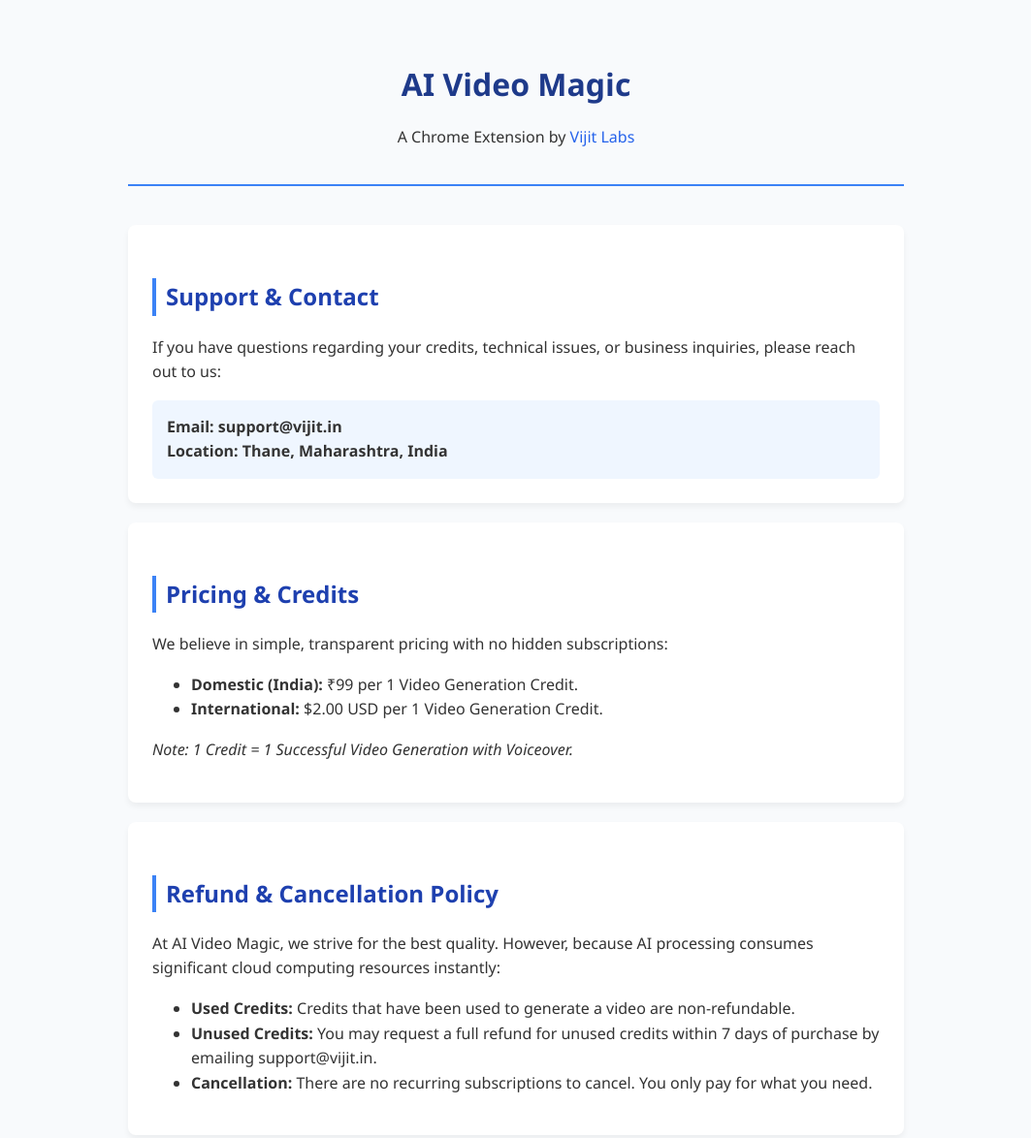
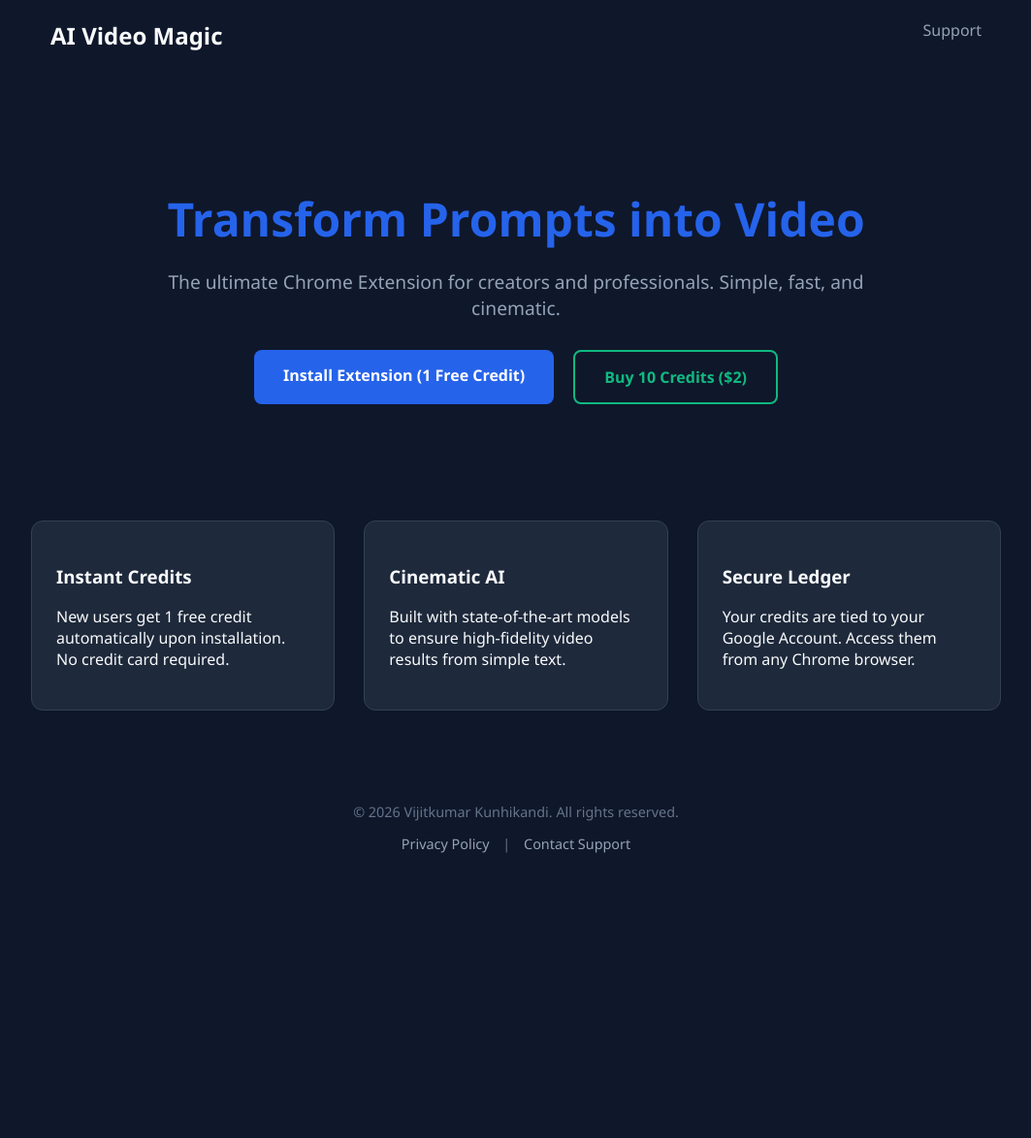
Before and after one commit to Vijit-k/apps.vijit.in, a plain HTML site: page index.html in a window 1280 px wide. Shown: the top 1174 px of the page at 97% size, without its empty margins (108-1171 px from the left). After the commit the page ends 935 px from the top, so only its background shows below. Drawn offline with Linux system fonts and the light colour scheme.

Commit message:
Add files via upload

```diff
--- a/index.html
+++ b/index.html
@@ -3,95 +3,145 @@
 <head>
     <meta charset="UTF-8">
     <meta name="viewport" content="width=device-width, initial-scale=1.0">
-    <title>Apps by Vijit | Legal & Support</title>
+    <title>AI Video Magic | Professional AI Video Generation</title>
     <style>
+        :root {
+            --primary: #2563eb;
+            --success: #10b981;
+            --bg: #0f172a;
+            --text: #f8fafc;
+        }
         body {
-            font-family: 'Segoe UI', Tahoma, Geneva, Verdana, sans-serif;
-            line-height: 1.6;
-            color: #333;
+            font-family: 'Segoe UI', sans-serif;
+            background-color: var(--bg);
+            color: var(--text);
+            margin: 0;
+            display: flex;
+            flex-direction: column;
+            align-items: center;
+            min-height: 100vh;
+        }
+        nav {
+            width: 100%;
+            padding: 20px;
+            display: flex;
+            justify-content: space-between;
+            max-width: 1000px;
+            box-sizing: border-box;
+        }
+        .hero {
+            text-align: center;
+            padding: 80px 20px;
             max-width: 800px;
-            margin: 0 auto;
+        }
+        h1 { font-size: 3rem; color: var(--primary); margin-bottom: 10px; }
+        p.subtitle { font-size: 1.2rem; color: #94a3b8; margin-bottom: 30px; }
+
+        .cta-group {
+            display: flex;
+            gap: 20px;
+            justify-content: center;
+            flex-wrap: wrap;
+        }
+        .btn {
+            padding: 15px 30px;
+            border-radius: 8px;
+            text-decoration: none;
+            font-weight: bold;
+            font-size: 1rem;
+            transition: transform 0.2s;
+        }
+        .btn:hover { transform: translateY(-2px); }
+        .btn-primary { background: var(--primary); color: white; }
+        .btn-outline { border: 2px solid var(--success); color: var(--success); }
+
+        .features {
+            display: grid;
+            grid-template-columns: repeat(auto-fit, minmax(250px, 1fr));
+            gap: 30px;
+            max-width: 1000px;
             padding: 40px 20px;
-            background-color: #f8fafc;
         }
-        header {
+        .card {
+            background: #1e293b;
+            padding: 25px;
+            border-radius: 12px;
+            border: 1px solid #334155;
+        }
+
+        footer {
+            margin-top: auto;
+            padding: 40px;
             text-align: center;
-            border-bottom: 2px solid #3b82f6;
-            padding-bottom: 20px;
-            margin-bottom: 40px;
+            color: #64748b;
+            font-size: 0.9rem;
         }
-        h1 { color: #1e3a8a; margin-bottom: 5px; }
-        h2 { color: #1e40af; border-left: 4px solid #3b82f6; padding-left: 10px; margin-top: 30px; }
-        .card {
-            background: white;
-            padding: 25px;
-            border-radius: 8px;
-            box-shadow: 0 4px 6px rgba(0,0,0,0.05);
-            margin-bottom: 20px;
+        footer a { color: #94a3b8; text-decoration: none; margin: 0 10px; }
+        footer a:hover { text-decoration: underline; }
+
+        /* Privacy Section Styling */
+        #privacy {
+            max-width: 800px;
+            margin: 40px auto;
+            padding: 40px 20px;
+            background: #1e293b;
+            border-radius: 12px;
+            text-align: left;
+            display: none; /* Hidden by default, toggle via JS if needed */
         }
-        .contact-info {
-            background: #eff6ff;
-            padding: 15px;
-            border-radius: 6px;
-            font-weight: bold;
-        }
-        footer {
-            text-align: center;
-            font-size: 0.9em;
-            color: #64748b;
-            margin-top: 50px;
-        }
-        .highlight { color: #2563eb; }
     </style>
 </head>
 <body>
 
-    <header>
-        <h1>AI Video Magic</h1>
-        <p>A Chrome Extension by <span class="highlight">Vijit Labs</span></p>
-    </header>
+    <nav>
+        <div style="font-weight: bold; font-size: 1.5rem;">AI Video Magic</div>
+        <div><a href="#privacy" onclick="document.getElementById('privacy').style.display='block'" style="color:#94a3b8; text-decoration:none;">Support</a></div>
+    </nav>
 
-    <div class="card">
-        <h2>Support & Contact</h2>
-        <p>If you have questions regarding your credits, technical issues, or business inquiries, please reach out to us:</p>
-        <div class="contact-info">
-            Email: support@vijit.in<br>
-            Location: Thane, Maharashtra, India
+    <section class="hero">
+        <h1>Transform Prompts into Video</h1>
+        <p class="subtitle">The ultimate Chrome Extension for creators and professionals. Simple, fast, and cinematic.</p>
+
+        <div class="cta-group">
+            <a href="https://chrome.google.com/webstore/detail/your-id" class="btn btn-primary">Install Extension (1 Free Credit)</a>
+            <a href="https://rzp.io/l/your_live_link" class="btn btn-outline">Buy 10 Credits ($2)</a>
         </div>
-    </div>
+    </section>
 
-    <div class="card">
-        <h2>Pricing & Credits</h2>
-        <p>We believe in simple, transparent pricing with no hidden subscriptions:</p>
+    <section class="features">
+        <div class="card">
+            <h3>Instant Credits</h3>
+            <p>New users get 1 free credit automatically upon installation. No credit card required.</p>
+        </div>
+        <div class="card">
+            <h3>Cinematic AI</h3>
+            <p>Built with state-of-the-art models to ensure high-fidelity video results from simple text.</p>
+        </div>
+        <div class="card">
+            <h3>Secure Ledger</h3>
+            <p>Your credits are tied to your Google Account. Access them from any Chrome browser.</p>
+        </div>
+    </section>
+
+    <section id="privacy">
+        <h2 style="color:var(--primary)">Privacy Policy</h2>
+        <p><strong>Effective Date:</strong> April 2026</p>
+        <p>AI Video Magic is committed to protecting your privacy. This policy outlines how we handle your data:</p>
         <ul>
-            <li><strong>Domestic (India):</strong> ₹99 per 1 Video Generation Credit.</li>
-            <li><strong>International:</strong> $2.00 USD per 1 Video Generation Credit.</li>
+            <li><strong>Identity:</strong> We use your Google Email address to identify your account and sync your credit balance.</li>
+            <li><strong>Tracking:</strong> We generate a unique Installation ID to prevent trial abuse and ensure fair usage.</li>
+            <li><strong>Data Security:</strong> Your data is stored securely via Google Cloud and is never shared with third parties.</li>
+            <li><strong>Contact:</strong> For support or data deletion, reach out to <a href="mailto:vijit@vijit.in" style="color:var(--primary)">vijit@vijit.in</a>.</li>
         </ul>
-        <p><em>Note: 1 Credit = 1 Successful Video Generation with Voiceover.</em></p>
-    </div>
-
-    <div class="card">
-        <h2>Refund & Cancellation Policy</h2>
-        <p>At AI Video Magic, we strive for the best quality. However, because AI processing consumes significant cloud computing resources instantly:</p>
-        <ul>
-            <li><strong>Used Credits:</strong> Credits that have been used to generate a video are non-refundable.</li>
-            <li><strong>Unused Credits:</strong> You may request a full refund for unused credits within 7 days of purchase by emailing support@vijit.in.</li>
-            <li><strong>Cancellation:</strong> There are no recurring subscriptions to cancel. You only pay for what you need.</li>
-        </ul>
-    </div>
-
-    <div class="card">
-        <h2>Privacy Policy</h2>
-        <p>Your privacy is paramount. This extension follows the Google Limited Use Policy:</p>
-        <ul>
-            <li><strong>Data Collection:</strong> We only access your email address via Google Identity to track your credit balance.</li>
-            <li><strong>Usage:</strong> We do not sell or share your data. Your prompts are used only to generate your requested video.</li>
-            <li><strong>Storage:</strong> Credit balances are stored securely in a private Google Database.</li>
-        </ul>
-    </div>
+        <button onclick="document.getElementById('privacy').style.display='none'" style="background:none; border:1px solid #94a3b8; color:#94a3b8; cursor:pointer; padding:5px 10px; border-radius:4px;">Close</button>
+    </section>
 
     <footer>
-        &copy; 2026 Vijit Labs. All rights reserved. | apps.vijit.in
+        <p>&copy; 2026 Vijitkumar Kunhikandi. All rights reserved.</p>
+        <p>
+            <a href="#privacy" onclick="document.getElementById('privacy').style.display='block'">Privacy Policy</a> |
+            <a href="mailto:vijit@vijit.in">Contact Support</a>
+        </p>
     </footer>
 
 </body>
```
